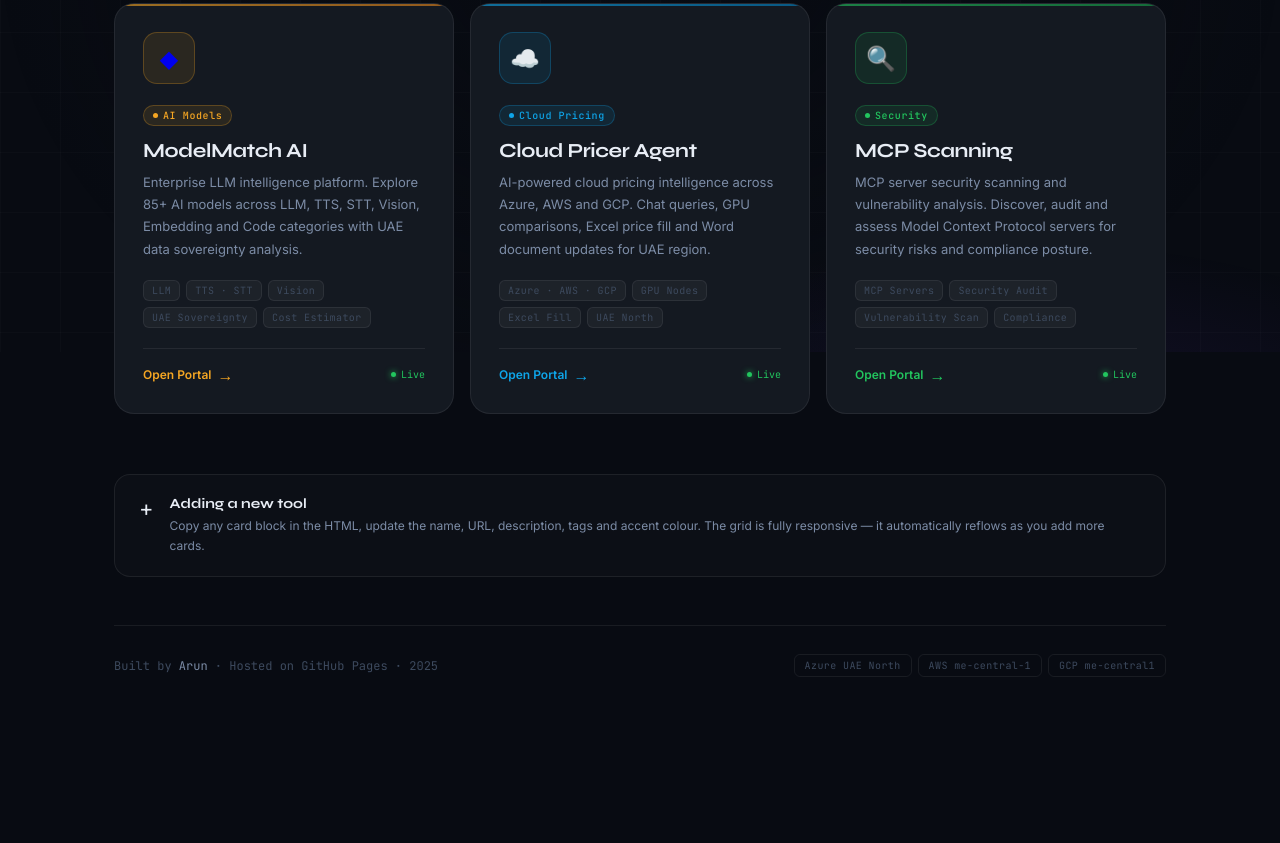
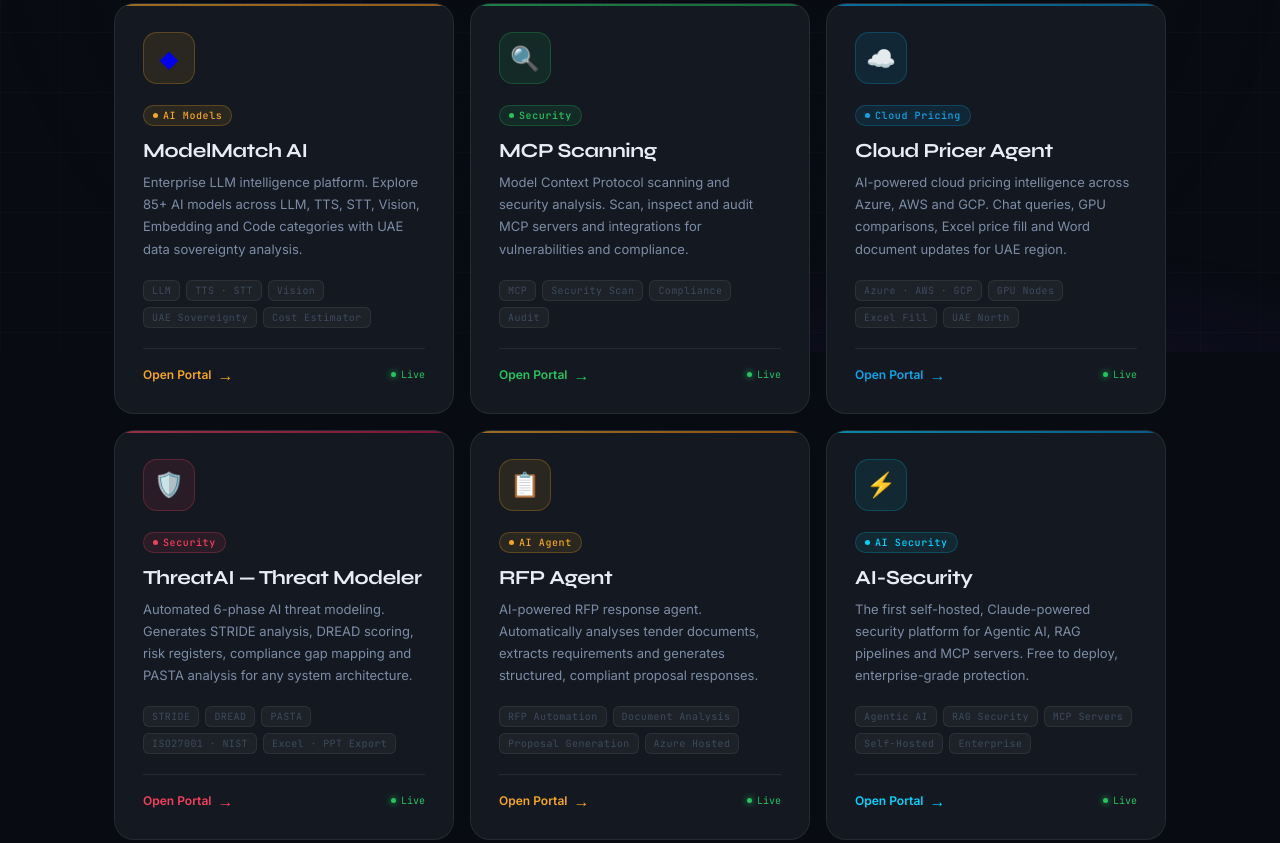
Before and after one commit to Arun-Cloudsec/arun-cloudsec.github.io, a plain HTML site: page index.html in a window 1280 px wide. Shown: the part 448-1291 px from the top of the page. Before the commit the page ends 1233 px from the top, so only its background shows below. Drawn offline with Linux system fonts and the light colour scheme.

Commit message:
Add files via upload

```diff
--- a/index.html
+++ b/index.html
@@ -409,6 +409,41 @@
       </div>
     </a>
 
+    <!-- ══ CARD 2 — MCP Scanning ══ -->
+    <a class="card"
+       href="https://arun-cloudsec.github.io/mcp-scanner/mcp-scanner.html"
+       target="_blank"
+       style="
+         --card-glow:radial-gradient(circle at 50% 0%,rgba(34,197,94,.10),transparent 70%);
+         --card-rim:rgba(34,197,94,.35);
+         --icon-bg:rgba(34,197,94,.1);
+         --icon-rim:rgba(34,197,94,.25);
+         --badge-color:#22c55e;
+         --badge-bg:rgba(34,197,94,.1);
+         --badge-rim:rgba(34,197,94,.25);
+         --card-gradient:linear-gradient(90deg,#22c55e,#16a34a);
+         --card-accent:#22c55e;
+       ">
+      <div class="card-bar"></div>
+      <div class="card-icon">🔍</div>
+      <div class="card-badge"><span class="card-badge-dot"></span>Security</div>
+      <div class="card-title">MCP Scanning</div>
+      <div class="card-desc">
+        Model Context Protocol scanning and security analysis. Scan, inspect and
+        audit MCP servers and integrations for vulnerabilities and compliance.
+      </div>
+      <div class="card-tags">
+        <span class="tag">MCP</span>
+        <span class="tag">Security Scan</span>
+        <span class="tag">Compliance</span>
+        <span class="tag">Audit</span>
+      </div>
+      <div class="card-footer">
+        <span class="card-link-label">Open Portal <span class="card-link-arrow">→</span></span>
+        <span class="card-status">Live</span>
+      </div>
+    </a>
+
     <!-- ══ CARD 3 — Cloud Pricer ══ -->
     <a class="card"
        href="https://arun-cloudsec.github.io/cloud-pricing/app.html"
@@ -445,34 +480,109 @@
     </a>
 
 
-    <!-- ══ CARD 4 — MCP Scanning ══ -->
+
+
+
+    <!-- ══ CARD 4 — Threat Model ══ -->
     <a class="card"
-       href="https://arun-cloudsec.github.io/mcp-scanner/mcp-scanner.html"
+       href="https://arun-cloudsec.github.io/threat-model/"
        target="_blank"
        style="
-         --card-glow:radial-gradient(circle at 50% 0%,rgba(34,197,94,.10),transparent 70%);
-         --card-rim:rgba(34,197,94,.35);
-         --icon-bg:rgba(34,197,94,.1);
-         --icon-rim:rgba(34,197,94,.25);
-         --badge-color:#22c55e;
-         --badge-bg:rgba(34,197,94,.1);
-         --badge-rim:rgba(34,197,94,.25);
-         --card-gradient:linear-gradient(90deg,#22c55e,#16a34a);
-         --card-accent:#22c55e;
+         --card-glow:radial-gradient(circle at 50% 0%,rgba(244,63,94,.10),transparent 70%);
+         --card-rim:rgba(244,63,94,.35);
+         --icon-bg:rgba(244,63,94,.1);
+         --icon-rim:rgba(244,63,94,.25);
+         --badge-color:#f43f5e;
+         --badge-bg:rgba(244,63,94,.1);
+         --badge-rim:rgba(244,63,94,.25);
+         --card-gradient:linear-gradient(90deg,#f43f5e,#be123c);
+         --card-accent:#f43f5e;
        ">
       <div class="card-bar"></div>
-      <div class="card-icon">🔍</div>
+      <div class="card-icon">🛡️</div>
       <div class="card-badge"><span class="card-badge-dot"></span>Security</div>
-      <div class="card-title">MCP Scanning</div>
+      <div class="card-title">ThreatAI — Threat Modeler</div>
       <div class="card-desc">
-        MCP server security scanning and vulnerability analysis. Discover, audit and
-        assess Model Context Protocol servers for security risks and compliance posture.
+        Automated 6-phase AI threat modeling. Generates STRIDE analysis, DREAD scoring,
+        risk registers, compliance gap mapping and PASTA analysis for any system architecture.
       </div>
       <div class="card-tags">
+        <span class="tag">STRIDE</span>
+        <span class="tag">DREAD</span>
+        <span class="tag">PASTA</span>
+        <span class="tag">ISO27001 · NIST</span>
+        <span class="tag">Excel · PPT Export</span>
+      </div>
+      <div class="card-footer">
+        <span class="card-link-label">Open Portal <span class="card-link-arrow">→</span></span>
+        <span class="card-status">Live</span>
+      </div>
+    </a>
+
+    <!-- ══ CARD 5 — RFP Agent ══ -->
+    <a class="card"
+       href="https://agents172-prod.azurewebsites.net/"
+       target="_blank"
+       style="
+         --card-glow:radial-gradient(circle at 50% 0%,rgba(245,166,35,.10),transparent 70%);
+         --card-rim:rgba(245,166,35,.35);
+         --icon-bg:rgba(245,166,35,.1);
+         --icon-rim:rgba(245,166,35,.25);
+         --badge-color:#f5a623;
+         --badge-bg:rgba(245,166,35,.1);
+         --badge-rim:rgba(245,166,35,.25);
+         --card-gradient:linear-gradient(90deg,#f5a623,#d97706);
+         --card-accent:#f5a623;
+       ">
+      <div class="card-bar"></div>
+      <div class="card-icon">📋</div>
+      <div class="card-badge"><span class="card-badge-dot"></span>AI Agent</div>
+      <div class="card-title">RFP Agent</div>
+      <div class="card-desc">
+        AI-powered RFP response agent. Automatically analyses tender documents,
+        extracts requirements and generates structured, compliant proposal responses.
+      </div>
+      <div class="card-tags">
+        <span class="tag">RFP Automation</span>
+        <span class="tag">Document Analysis</span>
+        <span class="tag">Proposal Generation</span>
+        <span class="tag">Azure Hosted</span>
+      </div>
+      <div class="card-footer">
+        <span class="card-link-label">Open Portal <span class="card-link-arrow">→</span></span>
+        <span class="card-status">Live</span>
+      </div>
+    </a>
+
+    <!-- ══ CARD 6 — AI Security Sentinel ══ -->
+    <a class="card"
+       href="https://arun-cloudsec.github.io/ai-security-sentinel/ai-security-slides.html"
+       target="_blank"
+       style="
+         --card-glow:radial-gradient(circle at 50% 0%,rgba(0,212,255,.10),transparent 70%);
+         --card-rim:rgba(0,212,255,.35);
+         --icon-bg:rgba(0,212,255,.08);
+         --icon-rim:rgba(0,212,255,.2);
+         --badge-color:#00d4ff;
+         --badge-bg:rgba(0,212,255,.08);
+         --badge-rim:rgba(0,212,255,.2);
+         --card-gradient:linear-gradient(90deg,#00d4ff,#0284c7);
+         --card-accent:#00d4ff;
+       ">
+      <div class="card-bar"></div>
+      <div class="card-icon">⚡</div>
+      <div class="card-badge"><span class="card-badge-dot"></span>AI Security</div>
+      <div class="card-title">AI-Security</div>
+      <div class="card-desc">
+        The first self-hosted, Claude-powered security platform for Agentic AI,
+        RAG pipelines and MCP servers. Free to deploy, enterprise-grade protection.
+      </div>
+      <div class="card-tags">
+        <span class="tag">Agentic AI</span>
+        <span class="tag">RAG Security</span>
         <span class="tag">MCP Servers</span>
-        <span class="tag">Security Audit</span>
-        <span class="tag">Vulnerability Scan</span>
-        <span class="tag">Compliance</span>
+        <span class="tag">Self-Hosted</span>
+        <span class="tag">Enterprise</span>
       </div>
       <div class="card-footer">
         <span class="card-link-label">Open Portal <span class="card-link-arrow">→</span></span>
```
